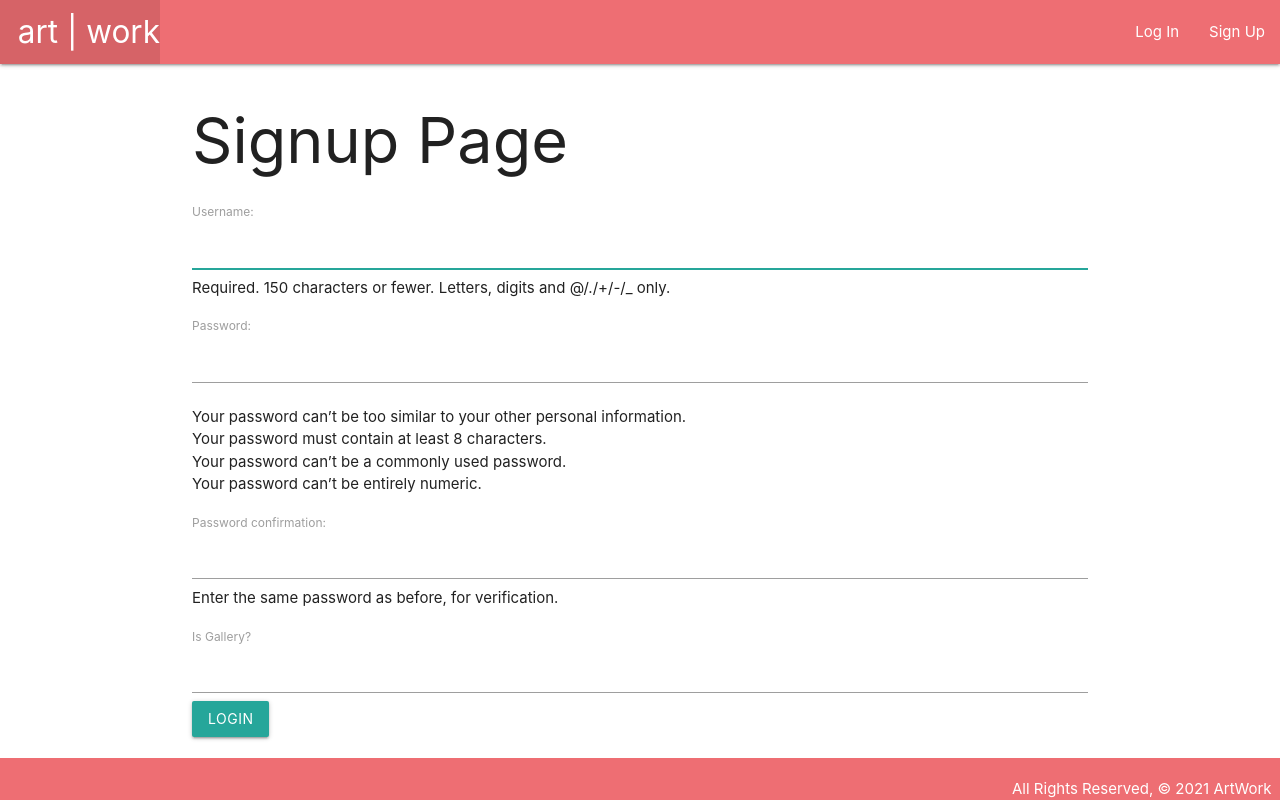
After one commit to elissaeng/art-work, a Django app: page /accounts/signup in a window 1280 px wide. The commit adds this page. Run offline with Django 3.2, Linux system fonts and the light colour scheme.

Commit message:
authentication and is/isn't gallery

```diff
--- a/art_work/settings.py
+++ b/art_work/settings.py
@@ -119,6 +119,8 @@ USE_TZ = True
 # https://docs.djangoproject.com/en/3.2/howto/static-files/
 
 STATIC_URL = '/static/'
+LOGIN_REDIRECT_URL = '/artists/'
+LOGOUT_REDIRECT_URL = '/'
 
 # Default primary key field type
 # https://docs.djangoproject.com/en/3.2/ref/settings/#default-auto-field
--- a/art_work/urls.py
+++ b/art_work/urls.py
@@ -19,4 +19,5 @@ from django.urls import path, include
 urlpatterns = [
     path('admin/', admin.site.urls),
     path('', include('main_app.urls')),
+    path('accounts/', include('django.contrib.auth.urls')),
 ]
--- a/main_app/forms.py
+++ b/main_app/forms.py
@@ -4,4 +4,4 @@ from .models import Artist
 class ArtistForm(forms.ModelForm):
   class Meta:
     model = Artist
-    fields = ('name', 'location', 'bio', 'img_urls', 'highlights', 'fun_fact', 'user', 'website')
+    fields = ('name', 'location', 'bio', 'img_urls', 'highlights', 'fun_fact', 'website')
--- a/main_app/models.py
+++ b/main_app/models.py
@@ -12,7 +12,7 @@ class Artist(models.Model):
   highlights = models.TextField(max_length=200)
   fun_fact = models.TextField(max_length=150)
   user = models.OneToOneField(User, on_delete=models.CASCADE)
-  website = models.CharField(max_length=50)
+  website = models.CharField(max_length=50, blank=True)
 
   def _str_(self):
     return f'{self.name}'
--- a/main_app/templates/base.html
+++ b/main_app/templates/base.html
@@ -17,7 +17,18 @@
           <li><a href="/" class="left brand-logo">&nbsp;&nbsp;art | work</a></li>
         </ul>
         <ul class="right">
-          <li><a href="/artists">Artists</a></li>
+
+
+
+            {% if user.is_authenticated %}
+              <li><a href="{% url 'artists_index' %}">View All Artists</a></li>
+              <li><a href="{% url 'logout' %}">Log Out</a></li>
+            {% else %}
+              <li><a href="{% url 'login' %}">Log In</a></li>
+              <li><a href="{% url 'signup' %}">Sign Up</a></li>
+            {% endif %}
+
+
         </ul>
       </div>
     </nav>
--- /dev/null
+++ b/main_app/templates/registration/signup.html
@@ -0,0 +1,20 @@
+{% extends 'base.html' %}
+{% block content %}
+
+<h1>Signup Page</h1>
+
+
+{% if error_message %}<p class="red-text">{{ error_message }}</p>{% endif %}
+
+<form method="POST" action="{% url 'signup' %}">
+  {% csrf_token %}
+  {{ form.as_p }}
+  <label for="gallery">Is Gallery?</label>
+  <input type="text" name="isGallery" id="gallery">
+
+  <input class="btn" type="submit" value="login">
+  <input type="hidden" name="next" value="{{ next }}">
+
+</form>
+
+{% endblock %}
--- a/main_app/urls.py
+++ b/main_app/urls.py
@@ -3,11 +3,12 @@ from . import views
 
 urlpatterns = [
   path('', views.home, name='home'),
-  path('artist', views.artist_index, name='artist_index'),
+  path('artists/', views.artists_index, name='artists_index'),
   path('artist/<int:artist_id>/', views.artist_show, name='artist_show'),
   path('artist/new/', views.artist_create, name='artist_create'),
   path('artist/edit/<int:artist_id>/', views.artist_edit, name='artist_edit'),
 
+  path('accounts/signup', views.signup, name='signup'),
 
   path('gallery/', views.gallery_index, name='gallery_index'),
   path('gallery/<int:gallery_id>/', views.gallery_show, name='gallery_show'),
--- a/main_app/views.py
+++ b/main_app/views.py
@@ -1,17 +1,21 @@
 from django.shortcuts import render, redirect
 from .models import Artist, Gallery
 from .forms import ArtistForm
+from django.contrib.auth import login
+from django.contrib.auth.forms import UserCreationForm
 
 # HOME
 def home(request):
   return render(request, 'home.html')
 
 
+
+
 # ARTIST INDEX
-def artist_index(request):
+def artists_index(request):
   artists = Artist.objects.all()
   context = { 'artists': artists }
-  return render(request, 'artists/artist_index.html', context)
+  return render(request, 'artists/artists_index.html', context)
 
 
 # ARTIST SHOW
@@ -67,3 +71,34 @@ def gallery_index(request):
 # GALLERY SHOW
 def gallery_show(request, gallery_id):
   return render(request, 'galleries/gallery_show.html')
+
+
+
+# SIGN UP
+def signup(request):
+  error_message = ''
+  if request.method == 'POST':
+
+    form = UserCreationForm(request.POST)
+
+    if form.is_valid():
+      value=request.POST.get('isGallery')
+      user = form.save()
+      if value == 'yes':
+        gallery = Gallery()
+        gallery.user = user
+        gallery.save()
+
+      else:
+        artist = Artist()
+        artist.user = user
+        artist.save()
+
+      login(request, user)
+      return redirect('artists_index')
+    else:
+      error_message = 'Invalid sign up - please try again'
+
+  form = UserCreationForm()
+  context = {'form': form, 'error_message': error_message}
+  return render(request, 'registration/signup.html', context)
```
Also changed, not shown: main_app/templates/registration/login.html (added, +13 -0 lines), main_app/migrations/0005_alter_artist_website.py (added), main_app/templates/artists/artists_index.html (renamed from main_app/templates/artists/artist_index.html).
